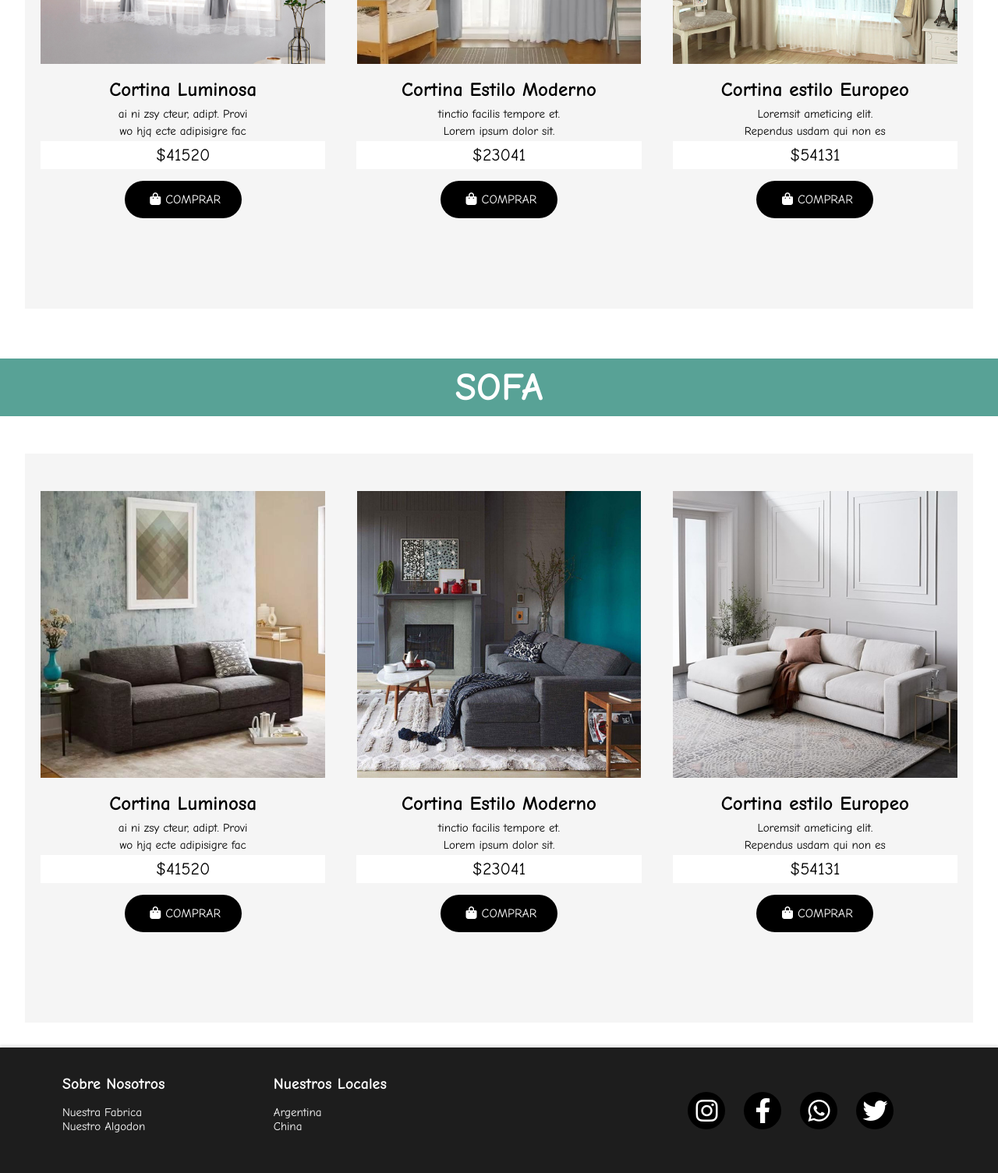
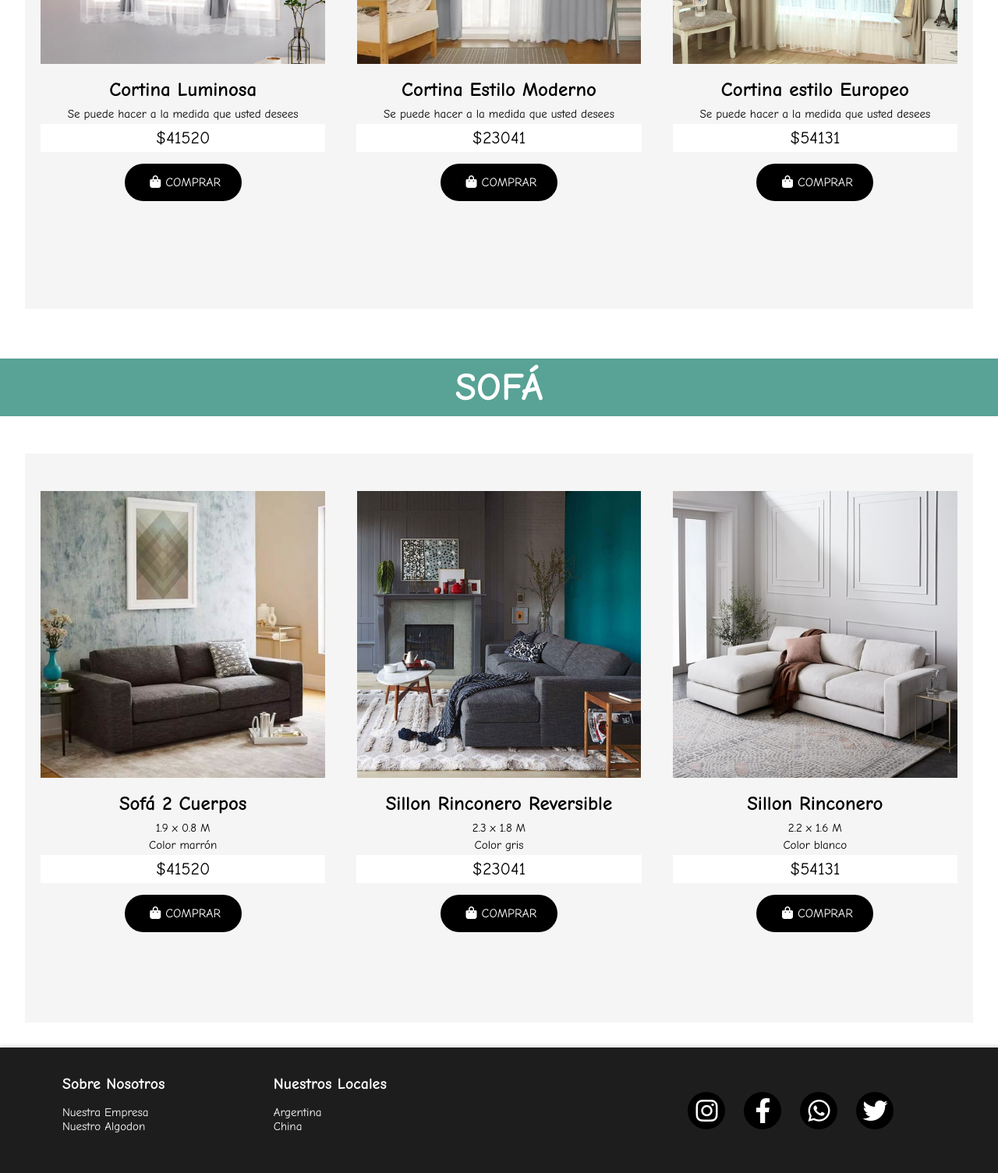
Before and after one commit to MarioHuang2003/AlgodonHuang1, a website: page pages/tienda.html in a window 1280 px wide. Shown: the part 3060-4565 px from the top of the page at 78% size. Drawn offline with Linux system fonts and the light colour scheme.

Commit message:
cambiar el lorem y algunos modificaciones

```diff
--- a/pages/tienda.html
+++ b/pages/tienda.html
@@ -36,6 +36,7 @@
                             <li><a href="../pages/tienda.html#almohada">Almohadas</a></li>
                             <li><a href="../pages/tienda.html#cama">Camas</a></li>
                             <li><a href="../pages/tienda.html#cortina">Cortinas</a></li>
+                            <li><a href="../pages/tienda.html#sofa">Sofa</a></li>
                         </ul>
                     </li>
                     <li  id="nav__items2">
@@ -151,8 +152,7 @@
                 </div>
                 <div class="div__sobre--cuarto div__cambiar">
                     <h3>Cortina Luminosa</h3>
-                    <h4>ai ni zsy cteur, adipt. Provi</h4>
-                    <h4>wo hjq ecte adipisigre fac</h4>
+                    <h4>Se puede hacer a la medida que usted desees</h4>
                     <h5>$41520</h5>
                     <button type="button" class="button__tienda"><i class="fa-solid fa-bag-shopping"></i>Comprar</button>
                 </div>
@@ -163,8 +163,7 @@
                 </div>
                 <div class="div__sobre--quinto div__cambiar">
                     <h3>Cortina Estilo Moderno</h3>
-                    <h4>tinctio facilis tempore et.</h4>
-                    <h4>Lorem ipsum dolor sit.</h4>
+                    <h4>Se puede hacer a la medida que usted desees</h4>
                     <h5>$23041</h5>
                     <button type="button" class="button__tienda"><i class="fa-solid fa-bag-shopping"></i>Comprar</button>
                 </div>
@@ -175,23 +174,22 @@
                 </div>
                 <div class="div__sobre--sexto div__cambiar">
                     <h3>Cortina estilo Europeo</h3>
-                    <h4>Loremsit ameticing elit.</h4>
-                    <h4>Rependus usdam qui non es</h4>
+                    <h4>Se puede hacer a la medida que usted desees</h4>
                     <h5>$54131</h5>
                     <button type="button" class="button__tienda"><i class="fa-solid fa-bag-shopping"></i>Comprar</button>
                 </div>
         </section>
 
-        <h2 id="sofa">Sofa</h2>
+        <h2 id="sofa">Sofá</h2>
         <section class="section__tienda--cuatro">
             <div class="div__sofa--uno cambiar">
                 <div class="img__sofa1 cambiar__img">
                     <img src="../fotos/sofaTienda2.jpg" alt="sofa1" class="sofa__uno">
                 </div>
                 <div class="div__sobre--10 div__cambiar">
-                    <h3>Cortina Luminosa</h3>
-                    <h4>ai ni zsy cteur, adipt. Provi</h4>
-                    <h4>wo hjq ecte adipisigre fac</h4>
+                    <h3>Sofá 2 Cuerpos</h3>
+                    <h4>1.9 x 0.8 M</h4>
+                    <h4>Color marrón</h4>
                     <h5>$41520</h5>
                     <button type="button" class="button__tienda"><i class="fa-solid fa-bag-shopping"></i>Comprar</button>
                 </div>
@@ -201,9 +199,9 @@
                     <img src="../fotos/sofaTienda3.jpg" alt="sofa2" class="sofa__dos">
                 </div>
                 <div class="div__sobre--11 div__cambiar">
-                    <h3>Cortina Estilo Moderno</h3>
-                    <h4>tinctio facilis tempore et.</h4>
-                    <h4>Lorem ipsum dolor sit.</h4>
+                    <h3>Sillon Rinconero Reversible</h3>
+                    <h4>2.3 x 1.8 M</h4>
+                    <h4>Color gris</h4>
                     <h5>$23041</h5>
                     <button type="button" class="button__tienda"><i class="fa-solid fa-bag-shopping"></i>Comprar</button>
                 </div>
@@ -213,9 +211,9 @@
                     <img src="../fotos/sofaTienda4.jpg" alt="sofa3" class="sofa__tres">
                 </div>
                 <div class="div__sobre--12 div__cambiar">
-                    <h3>Cortina estilo Europeo</h3>
-                    <h4>Loremsit ameticing elit.</h4>
-                    <h4>Rependus usdam qui non es</h4>
+                    <h3>Sillon Rinconero</h3>
+                    <h4>2.2 x 1.6 M</h4>
+                    <h4>Color blanco</h4>
                     <h5>$54131</h5>
                     <button type="button" class="button__tienda"><i class="fa-solid fa-bag-shopping"></i>Comprar</button>
                 </div>
@@ -231,8 +229,8 @@
                 <li id="footer__items1">
                     <a href="../pages/Sobre Nosotros.html">Sobre Nosotros</a>
                     <ul type="none">
-                        <li><a href="../pages/Sobre Nosotros.html">Nuestra Fabrica</a></li>
-                        <li><a href="../pages/Sobre Nosotros.html">Nuestro Algodon</a></li>
+                        <li><a href="../pages/Sobre Nosotros.html#empresa">Nuestra Empresa</a></li>
+                        <li><a href="../pages/Sobre Nosotros.html#algodon">Nuestro Algodon</a></li>
                     </ul>
                 </li>
             </ul>
--- a/sass/_contacto.scss
+++ b/sass/_contacto.scss
@@ -200,7 +200,7 @@
                                     left: 0;
                                     top: 40px;
                                     padding: 0.5rem;
-                                    height: 8rem;
+                                    height: 10.5rem;
                                     background-color: #4C4C4C;
                                     border-radius: 3px;
                                     flex-direction: column;
--- a/sass/_headerFooter.scss
+++ b/sass/_headerFooter.scss
@@ -204,7 +204,7 @@ header{
                             left: 0;
                             top: 45px;
                             padding: 0.5rem;
-                            height: 8rem;
+                            height: 10.5rem;
                             background-color: #4C4C4C;
                             border-radius: 5px;
                             flex-direction: column;
```
Also changed, not shown: index.html (+3 -2 lines), pages/Sobre Nosotros.html (+7 -6 lines), pages/contacto.html (+3 -2 lines), pages/iniciar.html (+3 -2 lines), pages/locales.html (+3 -2 lines), pages/registrar.html (+3 -2 lines), css/styleNew.css.
